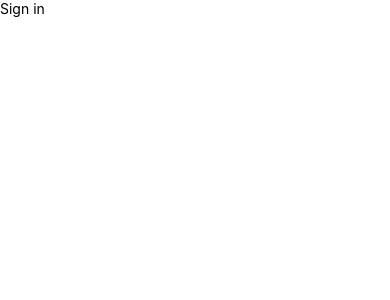
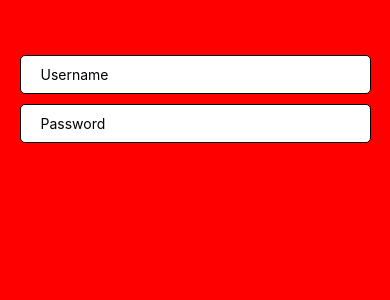
Before and after one commit to niamhmadden23/Authentication, a React Native app: screen / in a window 390 px wide. Shown: the top 300 px of the page. Built offline with nearby package versions, Linux system fonts and the light colour scheme.

Commit message:
sign in screen added with custom input

```diff
--- a/App.js
+++ b/App.js
@@ -21,6 +21,7 @@
 const styles = StyleSheet.create({
   root: {
     flex: 1,
+    backgroundColor: 'red',
   },
 });
 
--- /dev/null
+++ b/src/components/CustomInput.js
@@ -0,0 +1,32 @@
+import React from 'react';
+import {View, Text, TextInput, StyleSheet} from 'react-native';
+
+const CustomInput = ({value, setValue, placeholder, secureTextEntry}) => {
+  return (
+    <View style={styles.container}>
+      <TextInput
+        value={value}
+        onChangeText={setValue}
+        placeholder={placeholder}
+        style={styles.input}
+        secureTextEntry={secureTextEntry}
+      />
+    </View>
+  );
+};
+
+const styles = StyleSheet.create({
+  container: {
+    backgroundColor: 'white',
+    borderColor: 'e8e8e8',
+    paddingHorizontal: 10,
+    marginVertical: 5,
+    borderWidth: 1,
+    borderRadius: 5,
+    width: '90%',
+  },
+  input: {
+    padding: 10,
+  },
+});
+export default CustomInput;
--- /dev/null
+++ b/src/components/index.js
@@ -0,0 +1 @@
+export {default} from './CustomInput';
--- a/src/screens/SignInScreen.js
+++ b/src/screens/SignInScreen.js
@@ -1,12 +1,32 @@
-import React from 'react';
-import {View, Text} from 'react-native';
+import React, {useState} from 'react';
+import {View, Text, StyleSheet} from 'react-native';
+import CustomInput from '../components/CustomInput';
 
 const SignInScreen = () => {
+  const [username, setUsername] = useState('');
+  const [password, setPassword] = useState('');
   return (
-    <View>
-      <Text>Sign in</Text>
+    <View style={styles.root}>
+      <CustomInput
+        placeholder="Username"
+        value={username}
+        setValue={setUsername}
+      />
+      <CustomInput
+        placeholder="Password"
+        value={password}
+        setValue={setPassword}
+        secureTextEntry
+      />
     </View>
   );
 };
 
+const styles = StyleSheet.create({
+  root: {
+    alignItems: 'center',
+    paddingTop: 50,
+  },
+});
+
 export default SignInScreen;
```
Also changed, not shown: 1 other file (tests, documents, lock files or other folders).
